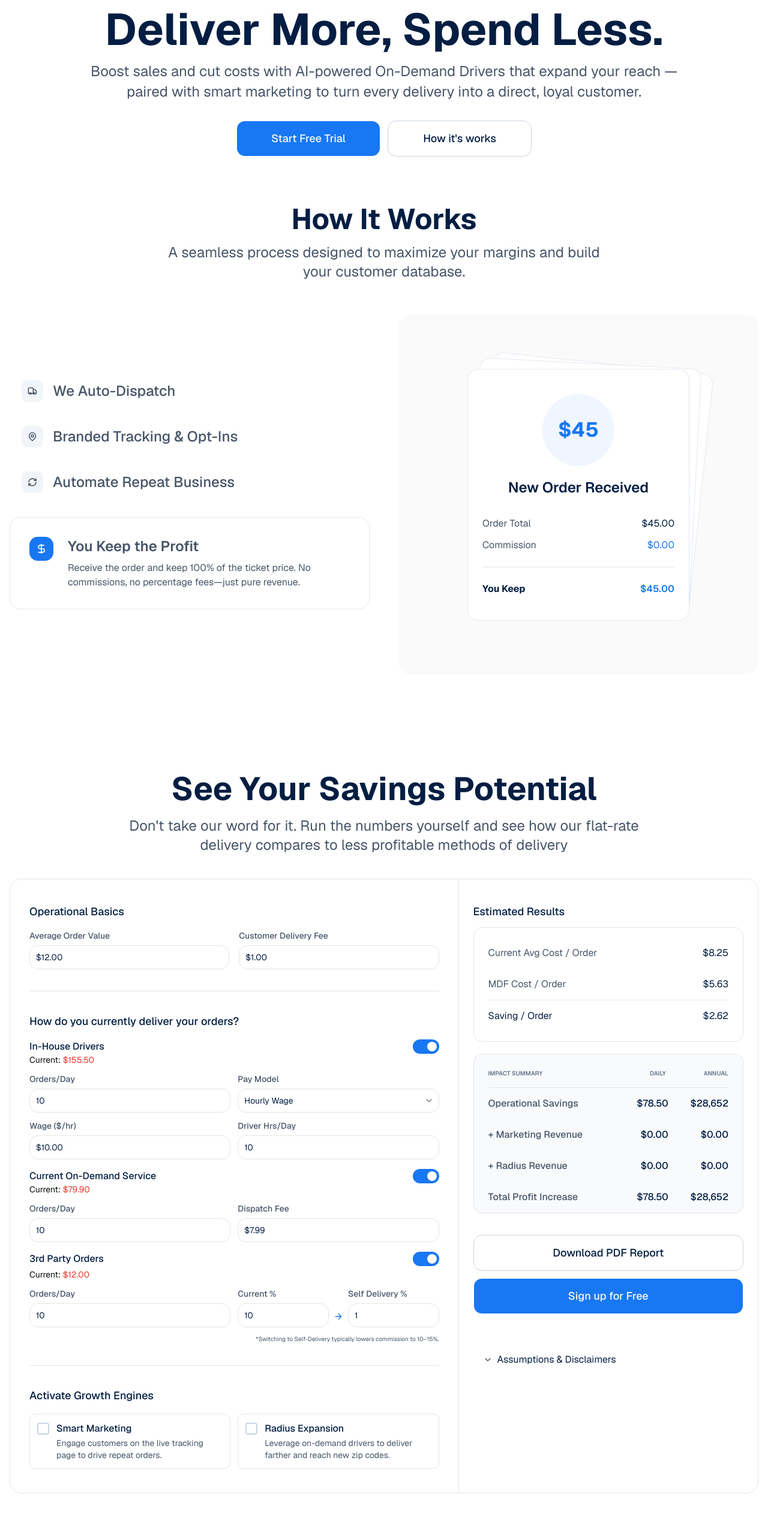
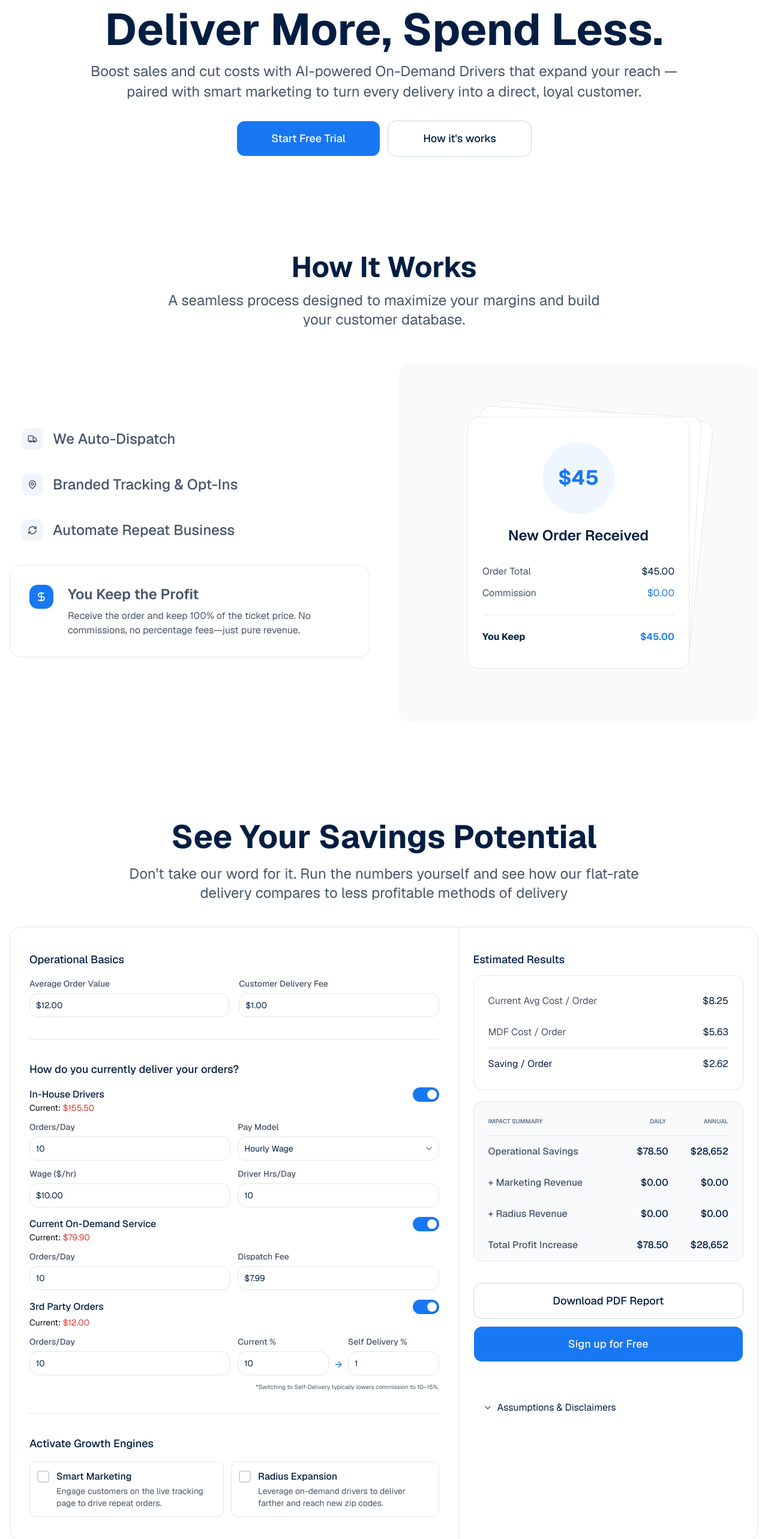
Before and after one commit to zainmanzoor-foomotion/delivery-fleet-marketing, a Next.js app: page / in a window 1280 px wide. Shown: the part 234-2800 px from the top of the page at 60% size. Built offline with nearby package versions, Linux system fonts and the light colour scheme.

Commit message:
styles changes

```diff
--- a/app/components/Header.tsx
+++ b/app/components/Header.tsx
@@ -3,7 +3,7 @@ import Link from 'next/link'
 
 export default function Header() {
   return (
-    <section className="flex flex-col items-center justify-center px-4 pt-12 sm:pt-16 md:pt-20 text-center">
+    <section className="flex flex-col items-center justify-center px-4 py-12 sm:py-16 md:py-20 text-center">
 
       <div className="mb-8 bg-green-100 inline-flex items-center rounded-full border border-[#3FC060] px-4 py-1.5">
         <span className="text-sm font-medium text-green-700 tracking-wide">
--- a/app/components/SavingsCalculator/index.tsx
+++ b/app/components/SavingsCalculator/index.tsx
@@ -279,7 +279,7 @@ export default function SavingsCalculator() {
             {/* Growth Engines */}
             <div className="rounded-xl py-4">
               <h3 className="text-lg font-medium text-text-1 mb-4">Activate Growth Engines</h3>
-              <div className="grid grid-cols-2 gap-3">
+              <div className="flex flex-col md:flex-row gap-3">
 
                 {/* Smart Marketing */}
                 <label className="flex cursor-pointer gap-3 rounded-lg border border-[##E5E7EB] bg-white p-3 hover:border-primary/40 transition-colors">
```
